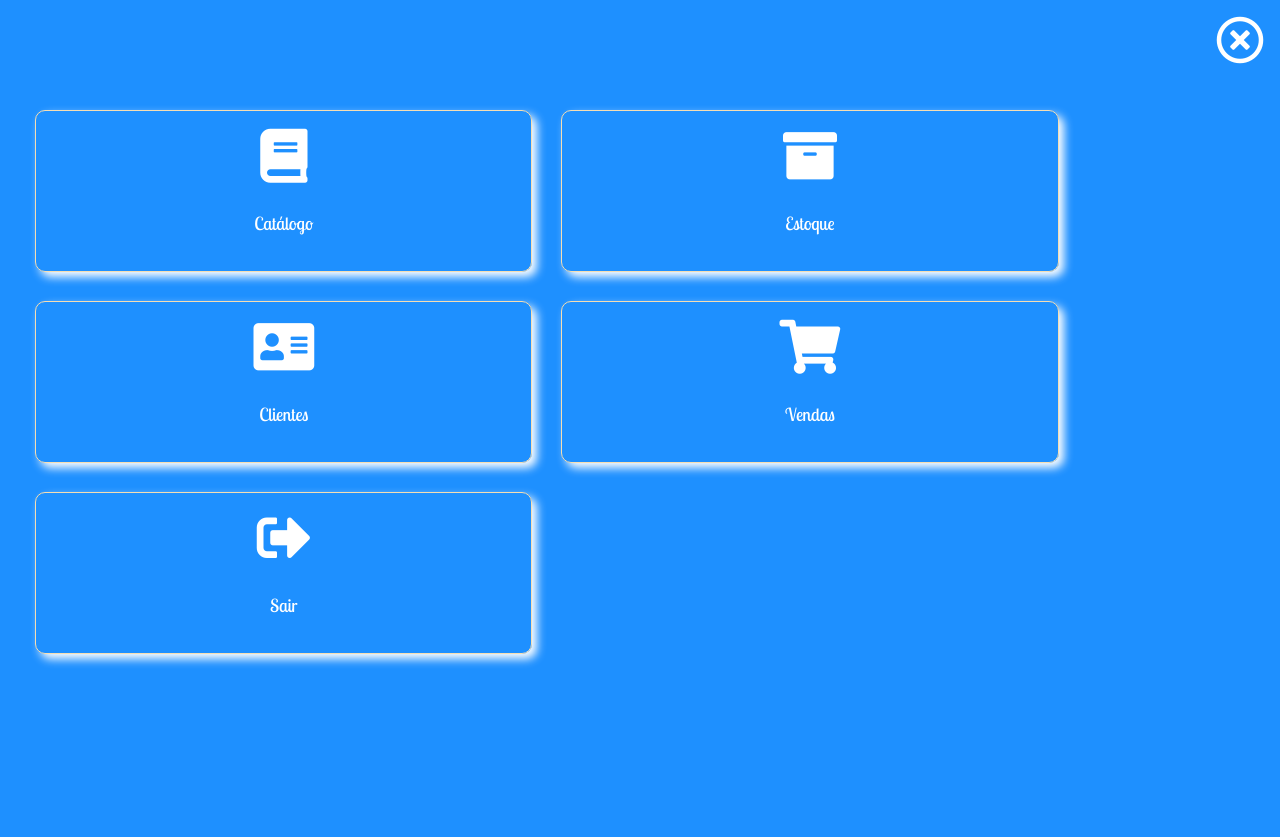
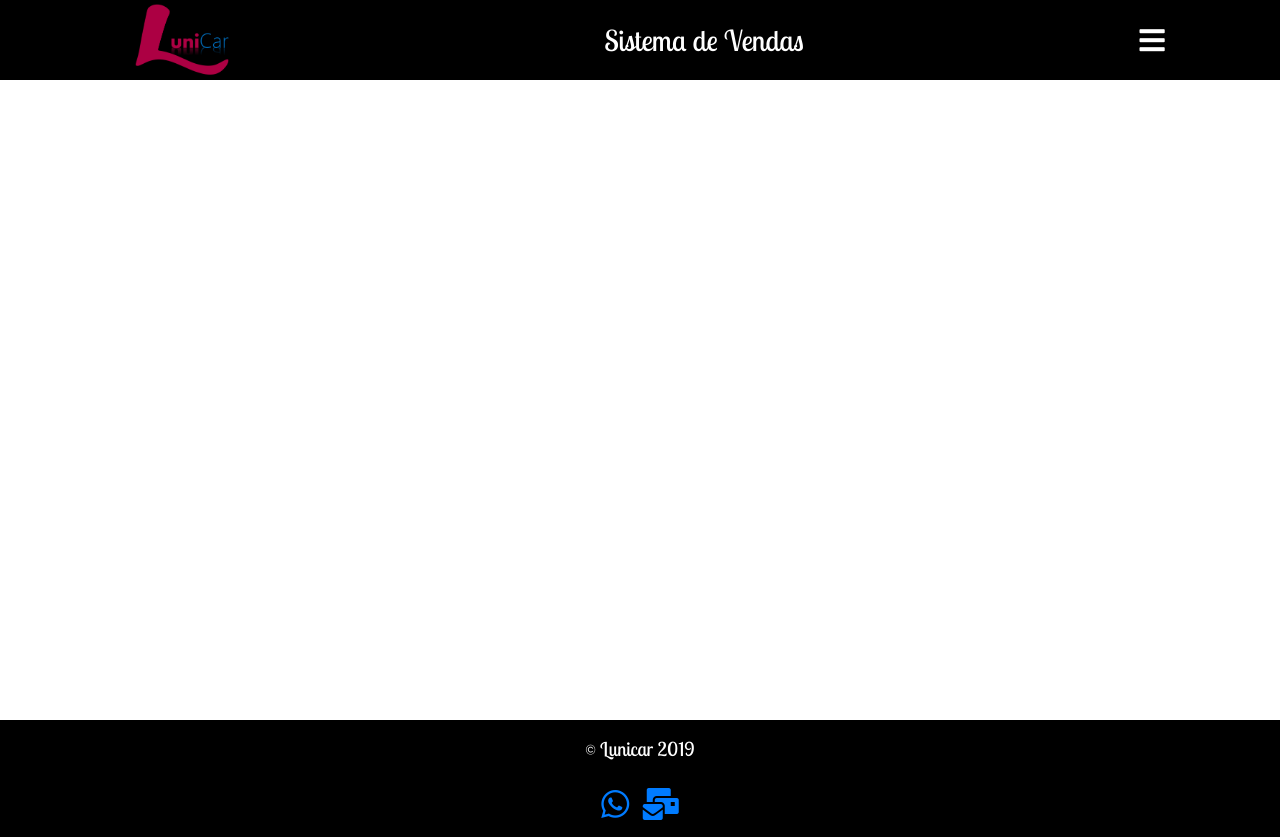
Before and after one commit to jnsilva1/Luni, a PHP site: page /LuniVendas/Layout/_Layout_1.01/index.php in a window 1280 px wide. Before the commit the page ends 666 px from the top, so only its background shows below. Run offline with PHP 8.4, Linux system fonts and the light colour scheme; the visitor is signed in with stand-in values (Sample User, id 1); some libraries are stand-ins or nearby versions; some web fonts are replaced.

Commit message:
#1 - Finalizando Layout.

```diff
--- a/CSS/_Layout_1.01/index.css
+++ b/CSS/_Layout_1.01/index.css
@@ -97,9 +97,10 @@ header div#btnMenu i{
     top: 0;
     position: fixed;
     z-index: 99999;
-    background-color:rgba(30,144,255,1);
+    background-color:rgba(0,0,0,1);
     color: white;
     overflow: auto;
+    left:-100%;
 }
 #menu #div-close{
     position: relative;
@@ -130,6 +131,7 @@ header div#btnMenu i{
     position: relative;
     text-align: center;
     float: left;
+    background-color: rgba(30,144,255,1);
     border: 1px solid wheat;
     border-radius: 10px;
     box-shadow: 5px 5px 10px white;
@@ -208,26 +210,7 @@ footer span#lunicarFooter{
     to {right:100%;}
 }
 /*-*-*-*-*-*-*-*-*-*-*-*-*-*-*-*-*-*-*-*-*-*-*-*-*-*-*-*-*-*-*-*-*-*-*-*-*-*-*-*-*-*-*-*-*-*-*-*-*-*-*-*-*-*-*-*-*/
-
-/*-
-        PARA DESKTOP
--*/
-
-@media only screen and (min-width: 1280px){
-    /*Cabeçalho*/
-
-
-    /*Rodapé*/
-
-
-}
 /*-*-*-*-*-*-*-*-*-*-*-*-*-*-*-*-*-*-*-*-*-*-*-*-*-*-*-*-*-*-*-*-*-*-*-*-*-*-*-*-*-*-*-*-*-*-*-*-*-*/
-
-
-
-/*PARA TABLETS*/
-
-
 
 
 
@@ -320,6 +303,16 @@ footer span#lunicarFooter{
     }
 }
 
+/*PARA TABLETS*/
+@media only screen and (min-width:760px){
+    #menu #menuLista a div.menuItem  {
+        width: 27%;
+        height: 9em;
+        font-size: large;
+    }
+}
+
+
 /*MONITORES PEQUENOS*/
 @media only screen and (min-width: 1080px){
 
@@ -327,16 +320,41 @@ footer span#lunicarFooter{
         height: 80px;
     }
 
+    header #logo{
+        width:15%;
+    }
+
     header #title{
         font-size:larger;
+        left:15%;
+        width:70%;
     }
 
     header #btnMenu {
         font-size:larger;
+        padding-top: 0.5em;
+        width:15%;
     }
 
-
-    #menu{
-
+    #menu #menuLista a div.menuItem  {
+        width:20%;
     }
 }
+
+
+/*-
+        PARA DESKTOP
+-*/
+
+@media only screen and (min-width: 1280px){
+    /*Cabeçalho*/
+
+
+    /*Rodapé*/
+
+    #menu #menuLista a div.menuItem  {
+        width:15%;
+        font-size:0.8em;
+    }
+
+}
```
